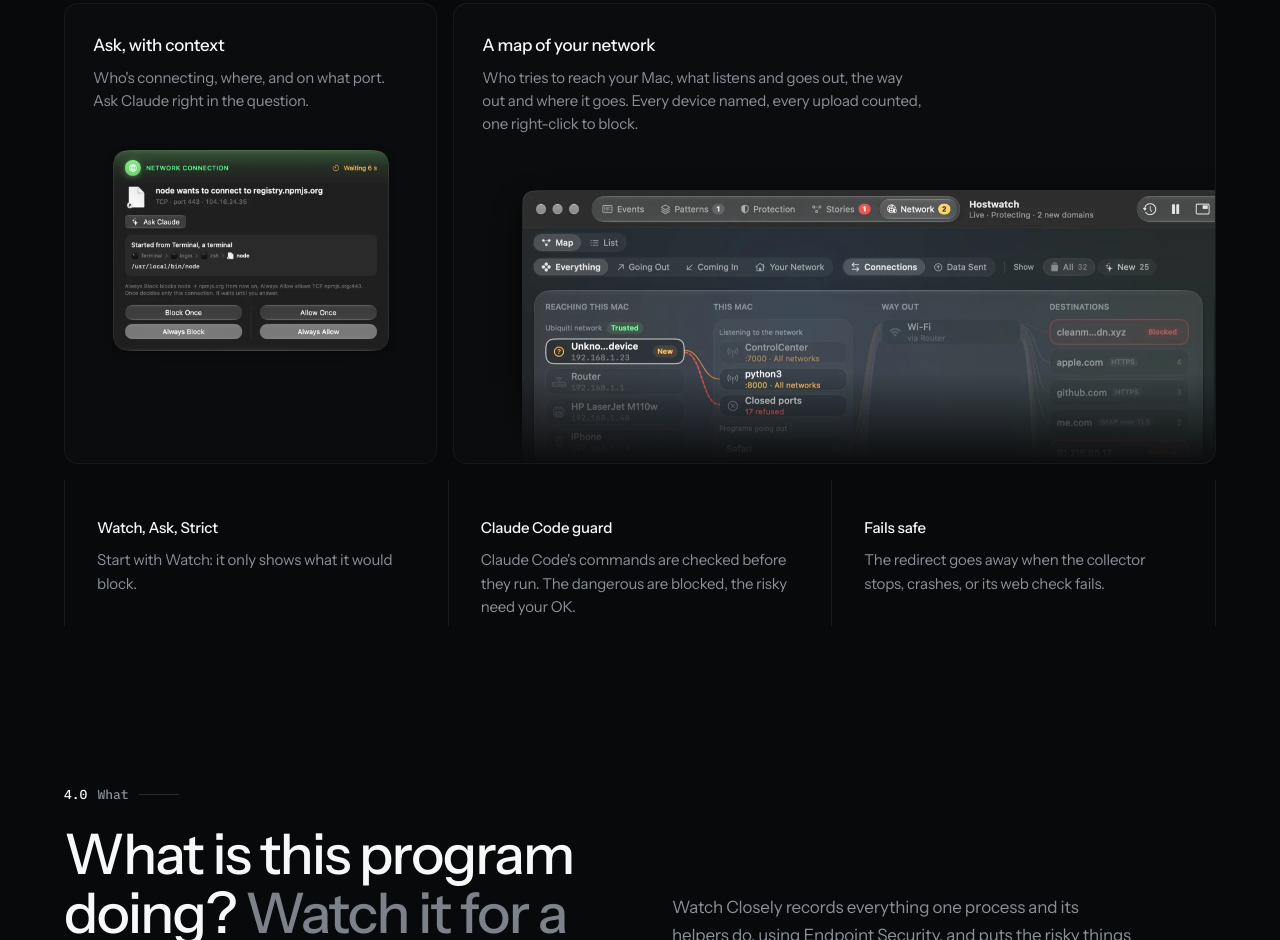
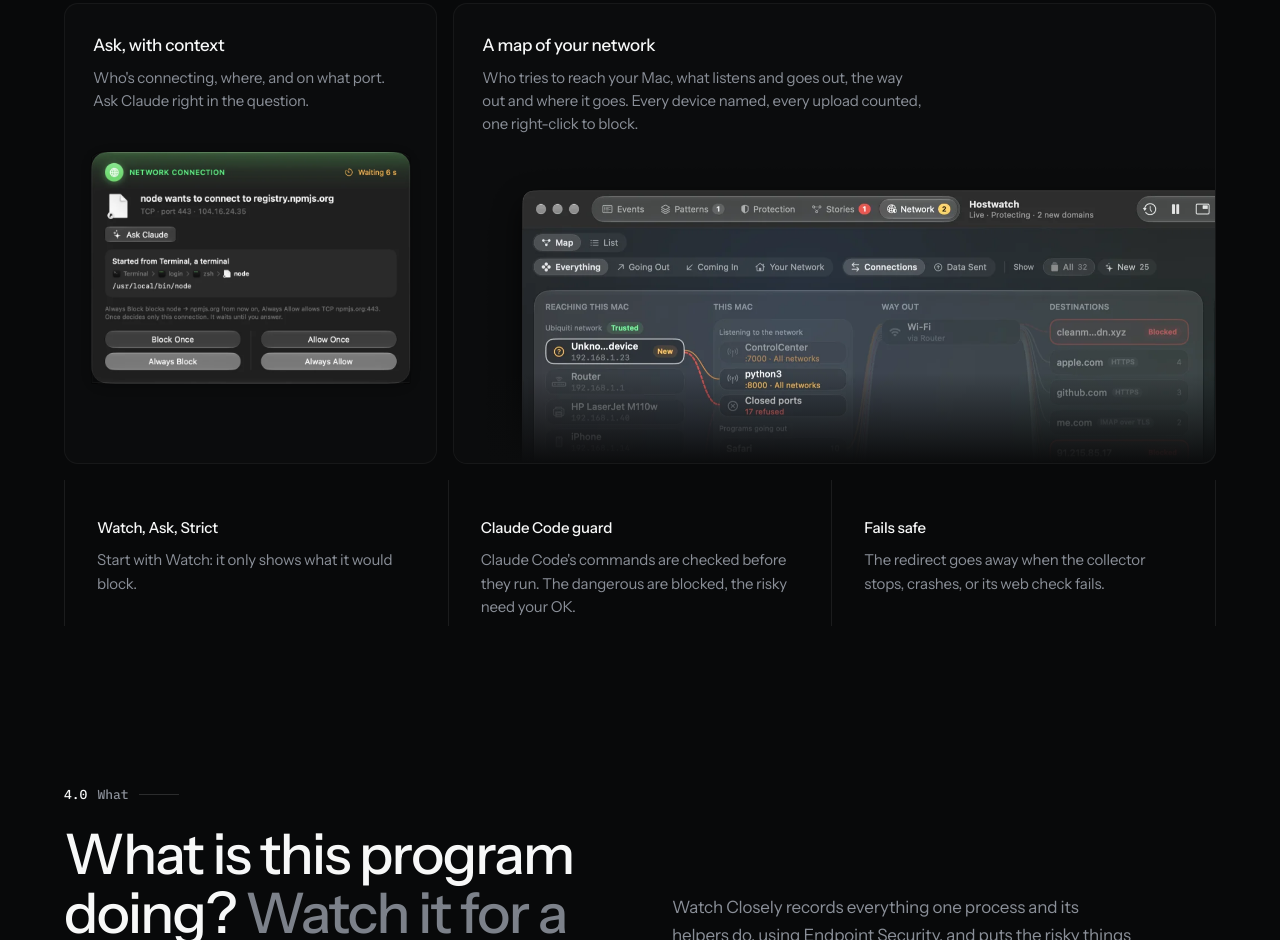
Before and after one commit to everythings-gonna-be-alright/Hostwatch, a plain HTML site: page docs/index.html in a window 1280 px wide. Shown: the part 4189-5129 px from the top of the page. Drawn offline with Linux system fonts and the light colour scheme; no server answers.

Commit message:
Website: the firewall question larger, as wide as its tile allows
The new panel is wider and flatter than the old one, so at a fixed 300 px it looked small and its buttons sat under
the tile's fade. It now takes the tile's width (up to 400 px), whole, without the fade.

Co-Authored-By: Claude Opus 5.5 <noreply@anthropic.com>

```diff
--- a/docs/index.html
+++ b/docs/index.html
@@ -403,6 +403,9 @@
   @media (max-width: 900px) { .t-7, .t-5, .t-4, .t-8 { grid-column: span 12; } }
 
   .img.center img { width: 300px; left: 50%; top: 0; transform: translateX(-50%); }
+  /* A question panel: as wide as the tile allows, whole, its buttons not under the fade. */
+  .img.panel img { width: min(calc(100% - 24px), 400px); left: 50%; top: 0; transform: translateX(-50%); }
+  .tile .img.panel::after { display: none; }
   .img.crop-left img { width: 1000px; left: 28px; top: 0; }
   .img.crop-story img { width: 700px; left: 28px; top: 0; }
   .img.crop-watch img { width: 640px; left: 28px; top: -20px; }
@@ -767,7 +770,7 @@
       <div class="tile t-4">
         <div class="text"><h3>Ask, with context</h3>
           <p>Who's connecting, where, and on what port. Ask Claude right in the question.</p></div>
-        <div class="img center"><img src="images/site/firewall.webp" alt="Firewall question: node wants to connect to registry.npmjs.org" loading="lazy"></div>
+        <div class="img panel"><img src="images/site/firewall.webp" alt="Firewall question: node wants to connect to registry.npmjs.org" loading="lazy"></div>
       </div>
       <div class="tile t-8">
         <div class="text"><h3>A map of your network</h3>
```
